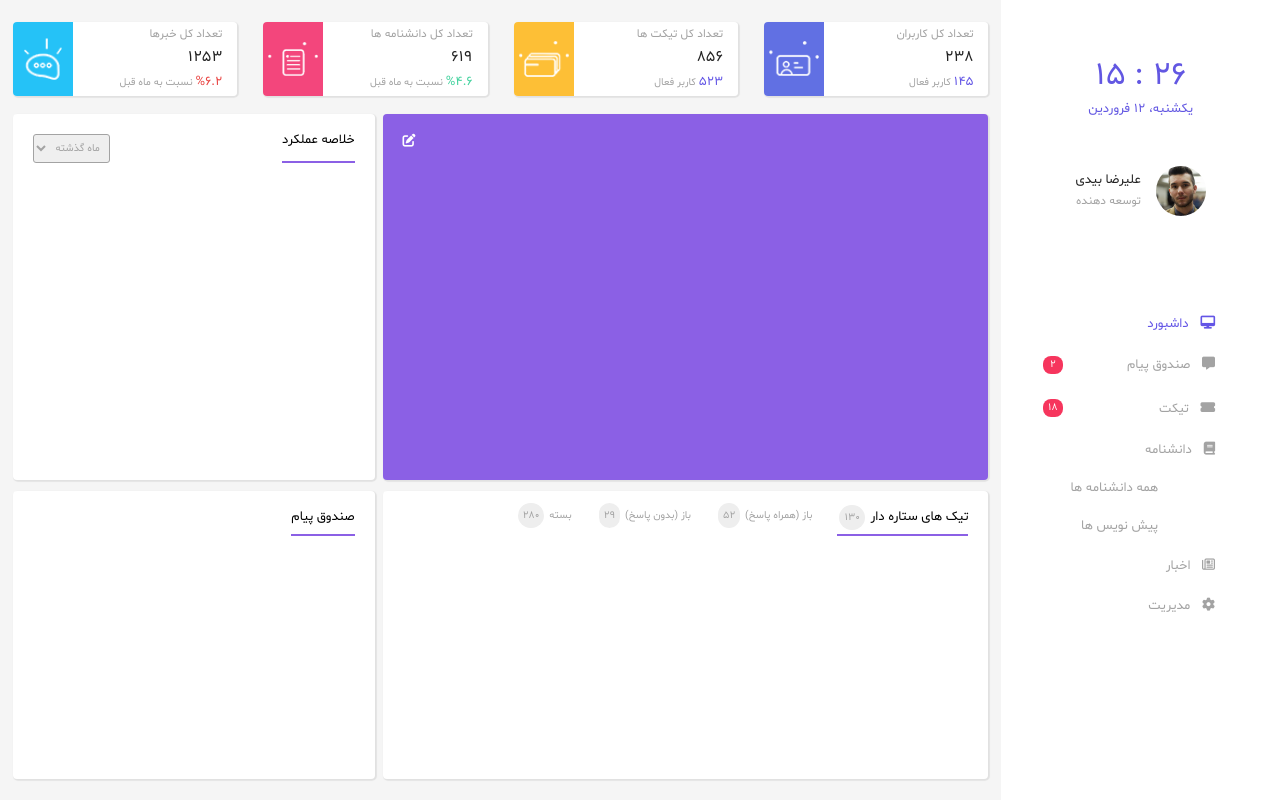
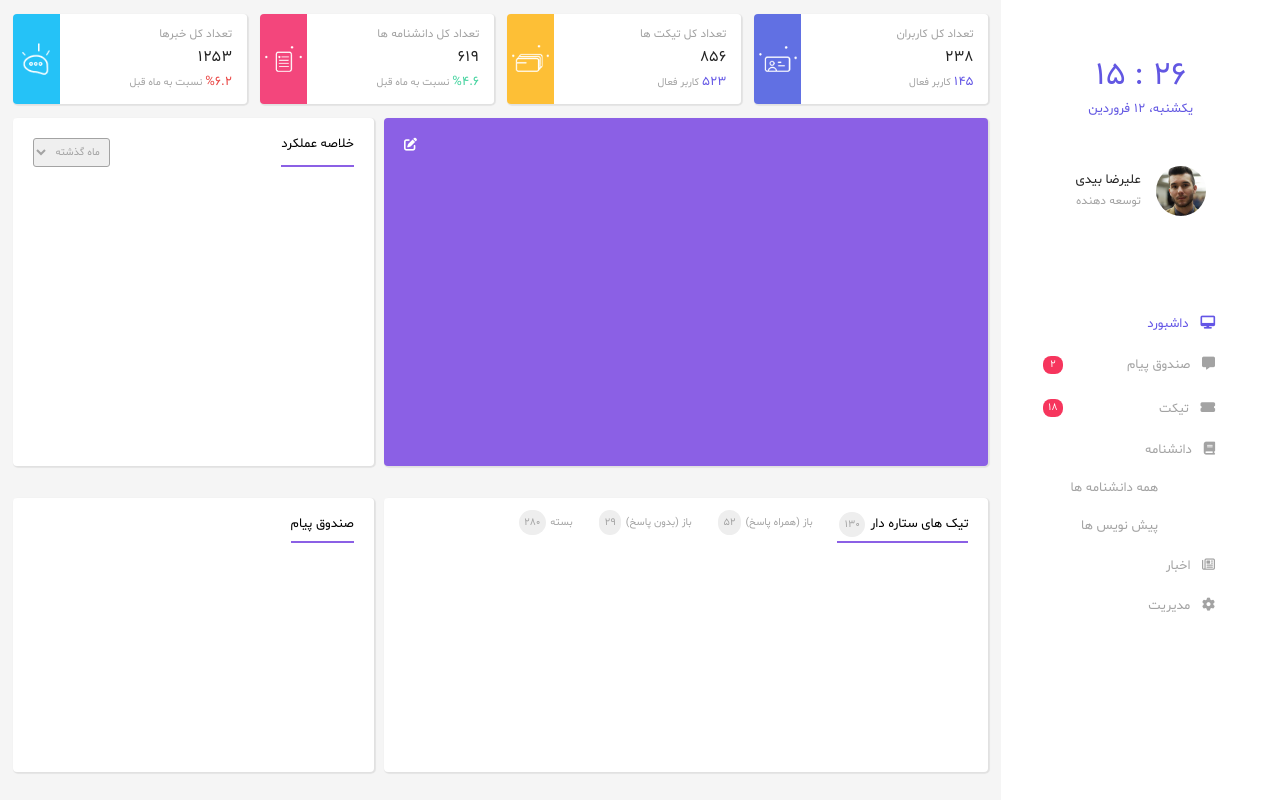
Before and after one commit to HassanRezaei71/Dashboard, a plain HTML site: page index.html in a window 1280 px wide. Drawn offline with Linux system fonts and the light colour scheme.

Commit message:
modify margin boxs

```diff
--- a/index.html
+++ b/index.html
@@ -161,7 +161,7 @@
           <div class="box box-color">
             <a href="#"><i class="fas fa-edit"></i></a>
           </div>
-          <div class="box">
+          <div class="box box-reveiw">
             <div class="box-content">
               <p class="text-title">خلاصه عملکرد</p>
               <select>
@@ -179,7 +179,7 @@
               <p>بسته <span class="box-number">280</span></p>
             </div>
           </div>
-          <div class="box">
+          <div class="box box-message">
             <div class="box-content">
               <p class="text-title">صندوق پیام</p>
             </div>
--- a/style/style.css
+++ b/style/style.css
@@ -135,8 +135,7 @@ main {
 }
 
 .card-list ul li{
-  width: 23%;
-  height: 80%;
+  width: 24%;
   box-shadow: rgba(51, 49, 49, 0.1) 0.9px 0.9px 0.9px 0.9px;
   border-radius: 4px;
   overflow: hidden;
@@ -146,25 +145,24 @@ main {
   width: 100%;
   height: 100%;
   display: flex;
-  align-items: center;
   justify-content: space-between;
-  background-color: #ffffff;
 }
 
 .card-list .card .card-text{
-  padding: 5px 15px;
+  width: 100%;
+  padding: 15px;
+  background-color: #ffffff;
 }
 
 .card-list .card .card-icon{
   display: flex;
+  align-items: center;
   justify-content: center;
-  align-items: center;
-  width: 60px;
-  height: 100%;
+  width: 70px;
 }
 
 .card-icon img{
-  width: 50px;
+  width: 80%;
 }
 
 .card .blue{
@@ -184,7 +182,7 @@ main {
 }
 
 .card .lightblue img{
-  width: 38px;
+  width: 60%;
 }
 
 .card .medium-text{
@@ -234,7 +232,12 @@ main {
   padding: 20px;
   width: 33%;
   background-color: #ffffff;
-  height: 85%;
+  height: 80%;
+}
+
+.box-reveiw{
+  margin-bottom: 10px;
+  margin-right: 10px;
 }
 
 .text-title{
@@ -246,13 +249,18 @@ main {
 
 .box-color{
   width: 58%;
-  height: 85%;
+  height: 80%;
   background-color: #8b60e5;
   color: white;
+  margin-bottom: 10px;
 }
 
 .box-color a{
   float: left;
+}
+
+.box-message{
+  margin-right: 10px;
 }
 
 .box select{
@@ -266,7 +274,7 @@ main {
 
 .box-white{
   width: 58%;
-  height: 85%;
+  height: 80%;
   color: white;
 }
 
```
